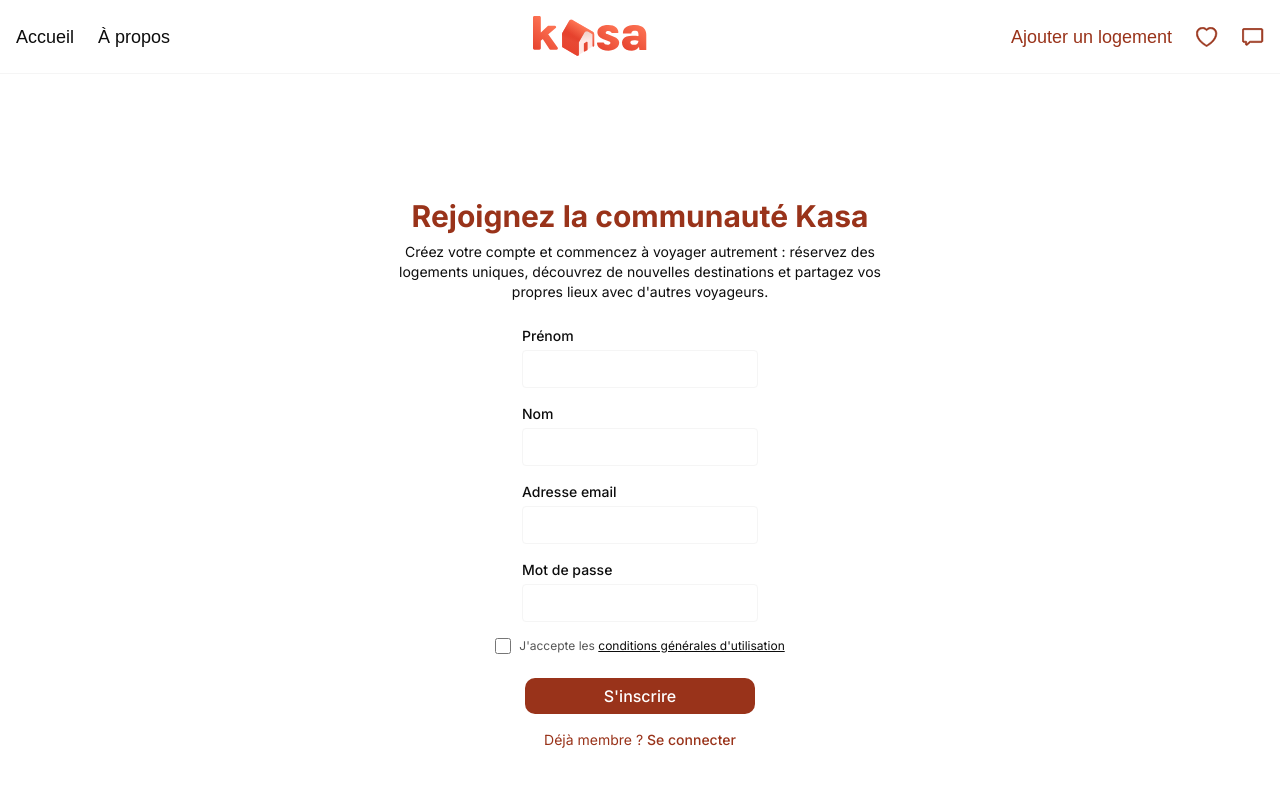
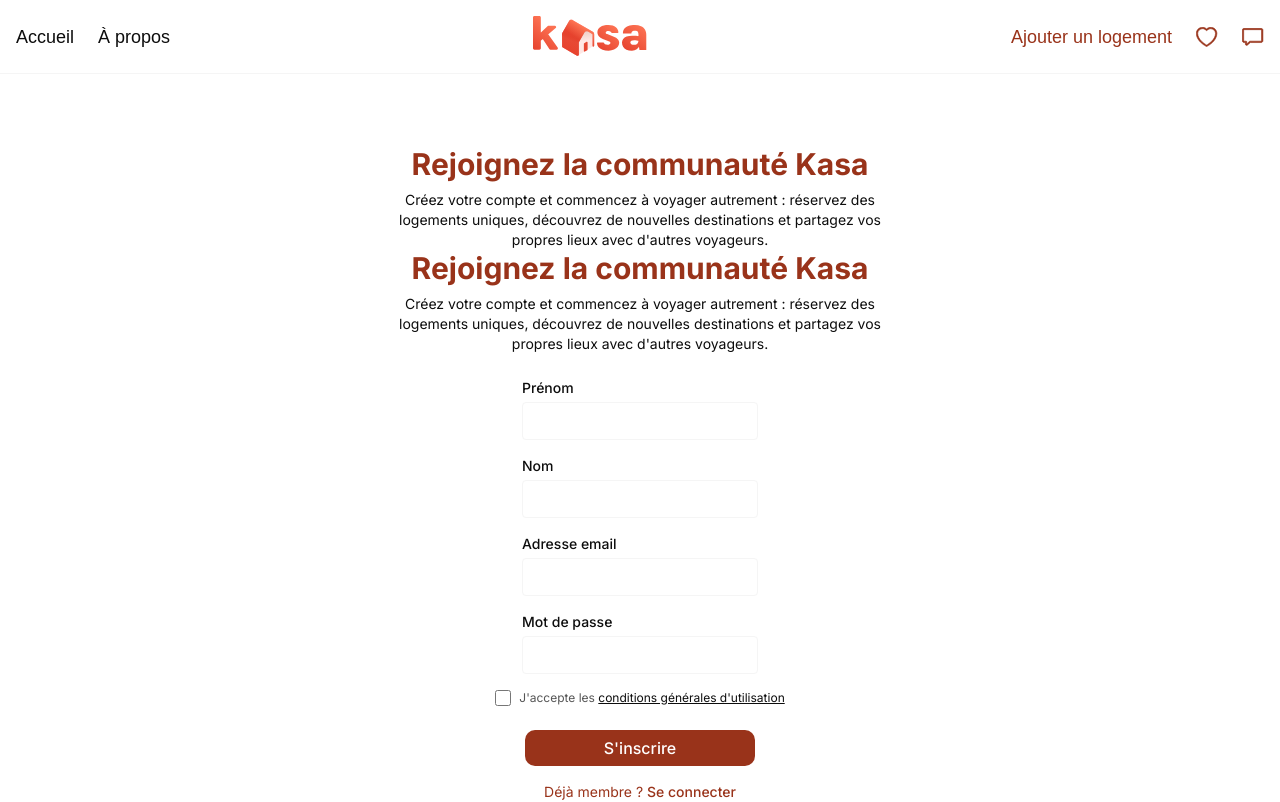
Before and after one commit to jord35/full_stack_pr-8, a Next.js app: page /signup in a window 1280 px wide. Shown: the top 802 px of the page. Built offline with nearby package versions, Linux system fonts and the light colour scheme; no server answers.

Commit message:
feat(auth): connecter les pages login et signup au back-end

```diff
--- a/src/app/login/page.tsx
+++ b/src/app/login/page.tsx
@@ -1,13 +1,28 @@
+"use client";
+
+import { Header } from "@/components/ui/Header/Header";
 import { LoginForm } from "@/components/forms/LoginForm/LoginForm";
+import { useAuth } from "@/lib/auth/AuthContext";
+import { useAuthSubmit } from "@/lib/auth/useAuthSubmit";
 
 export default function LoginPage() {
+    const { login } = useAuth();
+    const { isSubmitting, error, submit } = useAuthSubmit(
+        async (values: { email: string; password: string }) => {
+            await login(values.email, values.password);
+        },
+        "Erreur de connexion"
+    );
+
     return (
         <main className="flex min-h-screen flex-col items-center justify-center p-8">
-            <LoginForm
-                onSubmit={(values) => {
-                    console.log("Login submit", values);
-                }}
+            <Header
+                title="Heureux de vous revoir"
+                description="Connectez-vous pour retrouver vos réservations, vos annonces et tout ce qui rend vos séjours uniques."
+                sizeMobile="md"
+                sizeDesktop="lg"
             />
+            <LoginForm onSubmit={submit} isSubmitting={isSubmitting} error={error} />
         </main>
     );
 }
--- a/src/app/signup/page.tsx
+++ b/src/app/signup/page.tsx
@@ -1,13 +1,28 @@
+"use client";
+
+import { Header } from "@/components/ui/Header/Header";
 import { SignupForm } from "@/components/forms/SignupForm/SignupForm";
+import { useAuth } from "@/lib/auth/AuthContext";
+import { useAuthSubmit } from "@/lib/auth/useAuthSubmit";
 
 export default function SignupPage() {
+    const { register } = useAuth();
+    const { isSubmitting, error, submit } = useAuthSubmit(
+        async (values: { name: string; email: string; password: string }) => {
+            await register(values.name, values.email, values.password);
+        },
+        "Erreur d'inscription"
+    );
+
     return (
         <main className="flex min-h-screen flex-col items-center justify-center p-8">
-            <SignupForm
-                onSubmit={(values) => {
-                    console.log("Signup submit", values);
-                }}
+            <Header
+                title="Rejoignez la communauté Kasa"
+                description="Créez votre compte et commencez à voyager autrement : réservez des logements uniques, découvrez de nouvelles destinations et partagez vos propres lieux avec d'autres voyageurs."
+                sizeMobile="md"
+                sizeDesktop="lg"
             />
+            <SignupForm onSubmit={submit} isSubmitting={isSubmitting} error={error} />
         </main>
     );
 }
```
